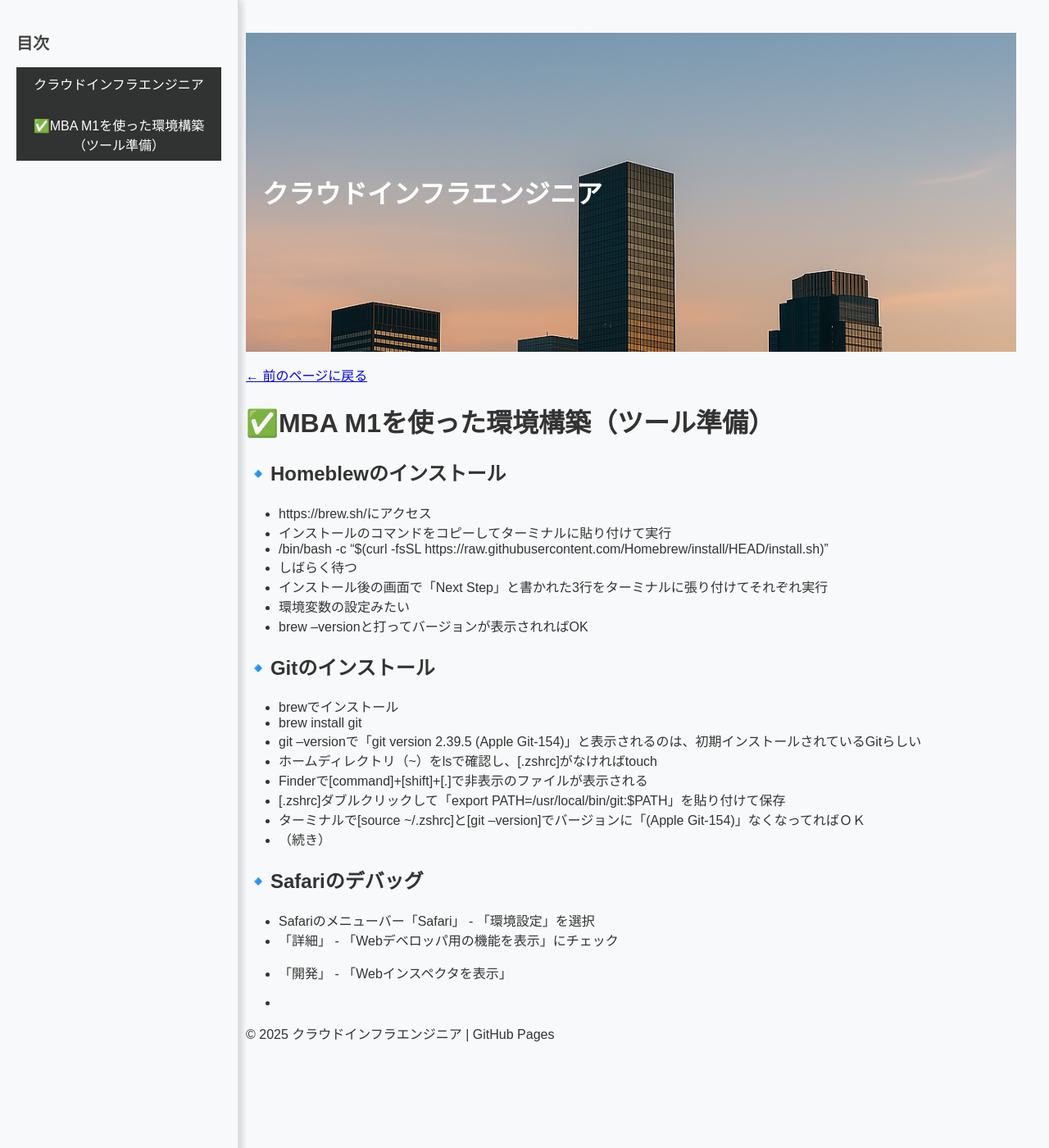
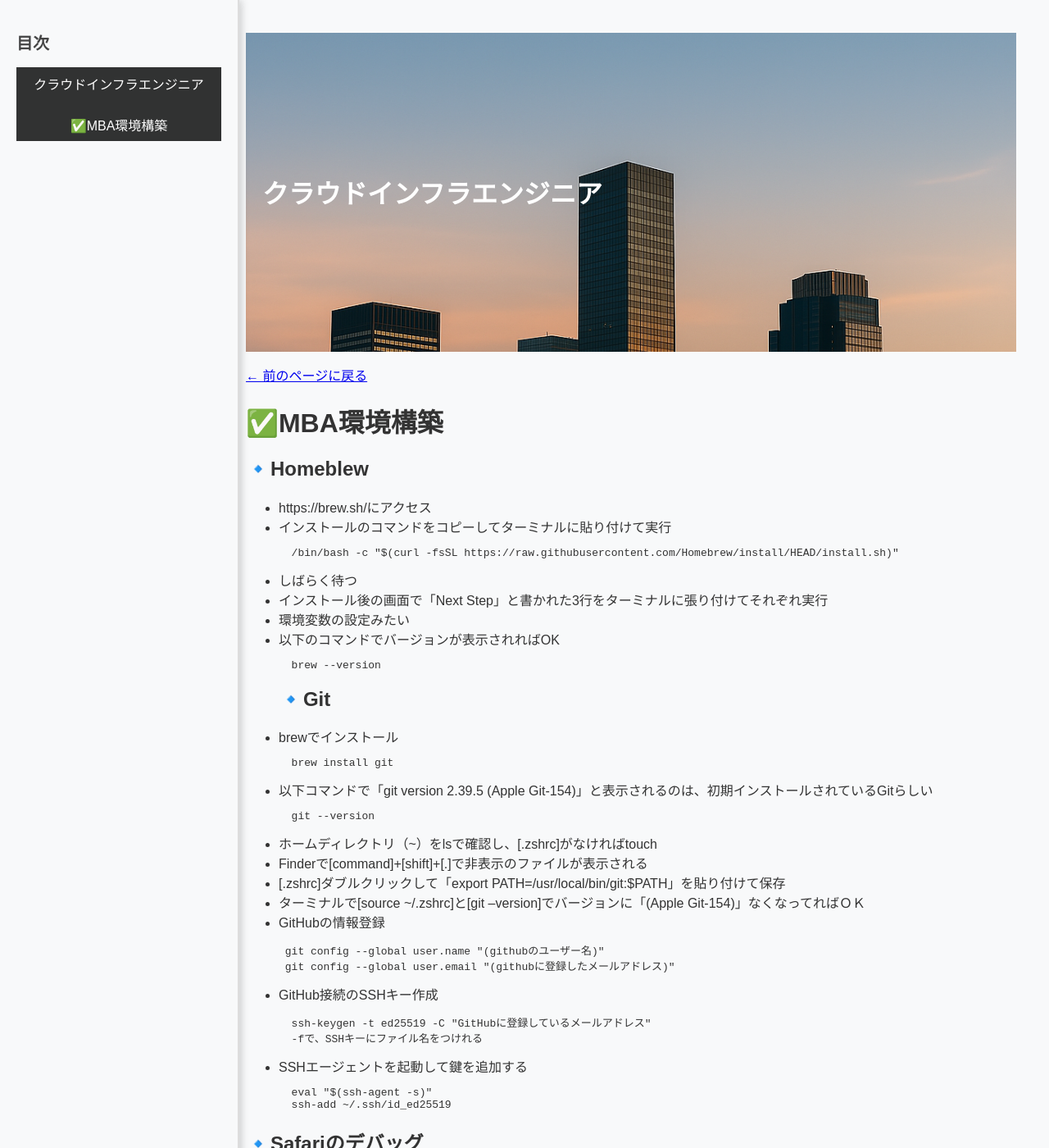
Before and after one commit to cloudrobo48/aws-cloud, a Jekyll site: the page built from docs/mac/mac-memo.md, in a window 1280 px wide and 1400 px high. Shown: the whole window at 82% size. Built offline with Jekyll 4.4.1, drawn with Linux system fonts in a browser that asks for light colours.

Commit message:
Update mac-memo.md

```diff
--- a/docs/mac/mac-memo.md
+++ b/docs/mac/mac-memo.md
@@ -3,28 +3,52 @@ layout: default
 ---
 [← 前のページに戻る](/index.html)
 
-# ✅MBA M1を使った環境構築（ツール準備）
+# ✅MBA環境構築
 
-## 🔹Homeblewのインストール
+## 🔹Homeblew
 
 - https://brew.sh/にアクセス
 - インストールのコマンドをコピーしてターミナルに貼り付けて実行
-- /bin/bash -c "$(curl -fsSL https://raw.githubusercontent.com/Homebrew/install/HEAD/install.sh)"
+~~~
+    /bin/bash -c "$(curl -fsSL https://raw.githubusercontent.com/Homebrew/install/HEAD/install.sh)"
+~~~
 - しばらく待つ
 - インストール後の画面で「Next Step」と書かれた3行をターミナルに張り付けてそれぞれ実行
 - 環境変数の設定みたい
-- brew --versionと打ってバージョンが表示されればOK
-
-## 🔹Gitのインストール
+- 以下のコマンドでバージョンが表示されればOK
+~~~
+    brew --version
+~~~
+## 🔹Git
 
 - brewでインストール
-- brew install git
-- git --versionで「git version 2.39.5 (Apple Git-154)」と表示されるのは、初期インストールされているGitらしい
+~~~~
+    brew install git
+~~~~
+- 以下コマンドで「git version 2.39.5 (Apple Git-154)」と表示されるのは、初期インストールされているGitらしい
+~~~~
+    git --version
+~~~~
 - ホームディレクトリ（~）をlsで確認し、[.zshrc]がなければtouch
 - Finderで[command]+[shift]+[.]で非表示のファイルが表示される
 - [.zshrc]ダブルクリックして「export PATH=/usr/local/bin/git:$PATH」を貼り付けて保存
 - ターミナルで[source ~/.zshrc]と[git --version]でバージョンに「(Apple Git-154)」なくなってればＯＫ
-- （続き）
+- GitHubの情報登録
+~~~
+   git config --global user.name "(githubのユーザー名)"
+   git config --global user.email "(githubに登録したメールアドレス)"
+~~~
+- GitHub接続のSSHキー作成
+~~~
+    ssh-keygen -t ed25519 -C "GitHubに登録しているメールアドレス"
+    -fで、SSHキーにファイル名をつけれる
+~~~
+- SSHエージェントを起動して鍵を追加する
+~~~
+    eval "$(ssh-agent -s)"
+    ssh-add ~/.ssh/id_ed25519
+~~~
+
 
 ## 🔹Safariのデバッグ
 
```
